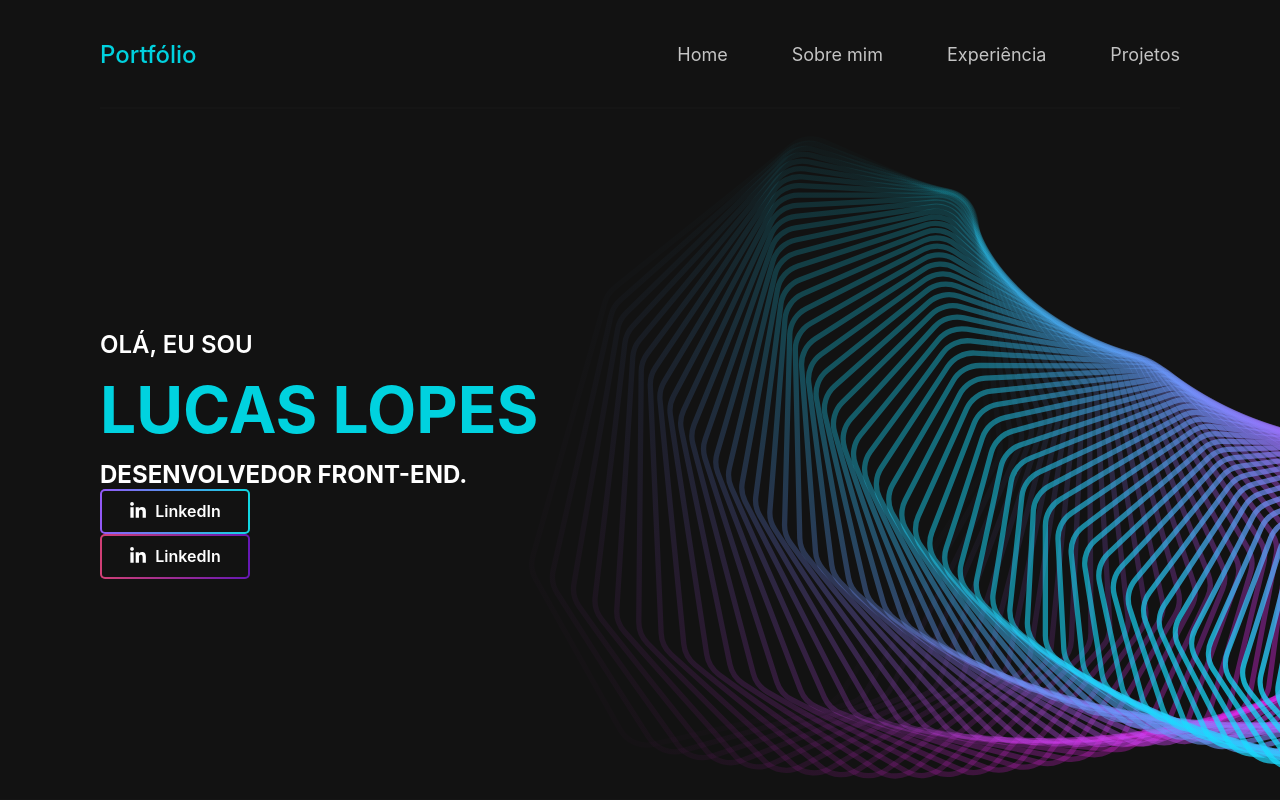
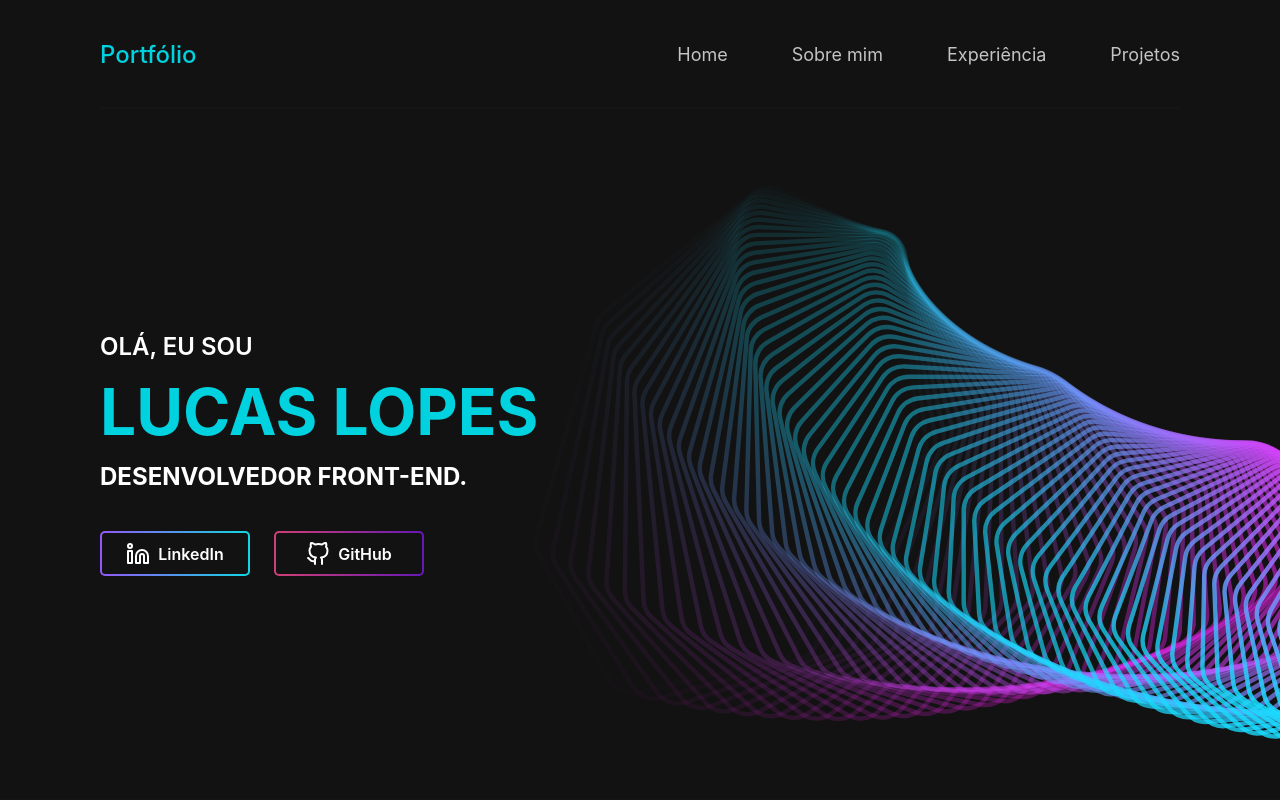
Before and after one commit to rcamillo/20-porfolio, a React (Create React App) app: page / in a window 1280 px wide. Shown: the top 800 px of the page. Built offline with nearby package versions, Linux system fonts and the light colour scheme.

Commit message:
feat: added social links

```diff
--- a/src/components/Button/styles.ts
+++ b/src/components/Button/styles.ts
@@ -34,13 +34,14 @@ export const Link = styled.a<LinkProps>`
     border: 2px solid transparent;
 
     font-size: ${theme.spacings.xsmall};
+    font-weight: 600;
     color: ${theme.colors.light};
 
     ${modifiers[gradientStyle](theme, backgroundStyle)};
 
     > svg {
-      width: 1.8rem;
-      height: 1.8rem;
+      width: 2.4rem;
+      height: 2.4rem;
       color: inherit;
     }
 
--- a/src/components/Presentation/index.tsx
+++ b/src/components/Presentation/index.tsx
@@ -1,5 +1,5 @@
 import React from 'react'
-import { FaLinkedinIn } from 'react-icons/fa'
+import { FiLinkedin, FiGithub } from 'react-icons/fi'
 
 import { Button } from '../Button'
 import { Looper } from '../Looper'
@@ -18,15 +18,17 @@ export const Presentation = () => (
           gradientStyle="purple"
           href="https://www.linkedin.com/in/devlucaslopes/"
           target="_blank"
+          title="Ver perfil no LinkedIn"
         >
-          <FaLinkedinIn /> LinkedIn
+          <FiLinkedin /> LinkedIn
         </Button>
 
         <Button
-          href="https://www.linkedin.com/in/devlucaslopes/"
+          href="https://github.com/devlucaslopes"
           target="_blank"
+          title="Ver perfil no GitHub"
         >
-          <FaLinkedinIn /> LinkedIn
+          <FiGithub /> GitHub
         </Button>
       </ButtonsWrapper>
     </div>
--- a/src/components/Presentation/styles.ts
+++ b/src/components/Presentation/styles.ts
@@ -39,4 +39,10 @@ export const Wrapper = styled.main`
   `}
 `
 
-export const ButtonsWrapper = styled.div``
+export const ButtonsWrapper = styled.div`
+  ${({ theme }) => css`
+    margin-top: ${theme.spacings.large};
+    display: flex;
+    gap: ${theme.spacings.small};
+  `}
+`
```
